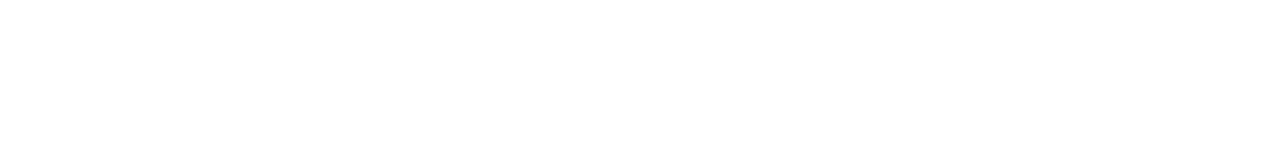
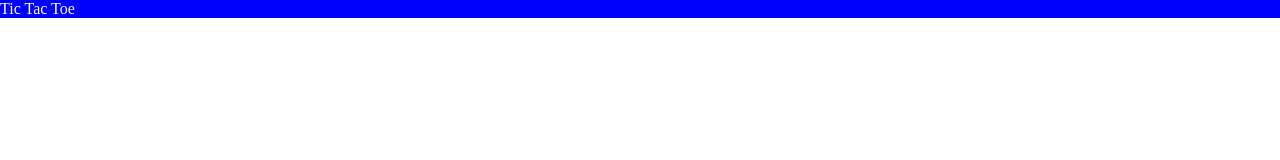
Before and after one commit to shreyansh-sharma-cs/Tic-Tac-Toe, a plain HTML site: page index.html in a window 1280 px wide. Drawn offline with Linux system fonts and the light colour scheme.

Commit message:
AfterIndex

```diff
--- a/index.html
+++ b/index.html
@@ -4,8 +4,14 @@
     <meta charset="UTF-8">
     <meta name="viewport" content="width=device-width, initial-scale=1.0">
     <title>Tic Tac Toe</title>
+    <link rel="stylesheet" href="style.css">
 </head>
 <body>
-
+    <nav>
+        <ul>
+            <li>Tic Tac Toe </li>
+        </ul>
+    </nav>
+    <script src="script.js"></script>
 </body>
 </html>
--- /dev/null
+++ b/style.css
@@ -0,0 +1,14 @@
+*{
+    margin: 0;
+    padding: 0;
+}
+nav{
+    background-color: blue;
+    color: white;
+
+}
+nav ul{
+    list-style-type:None;
+
+}
+}
```
Also changed, not shown: script.js (added).
